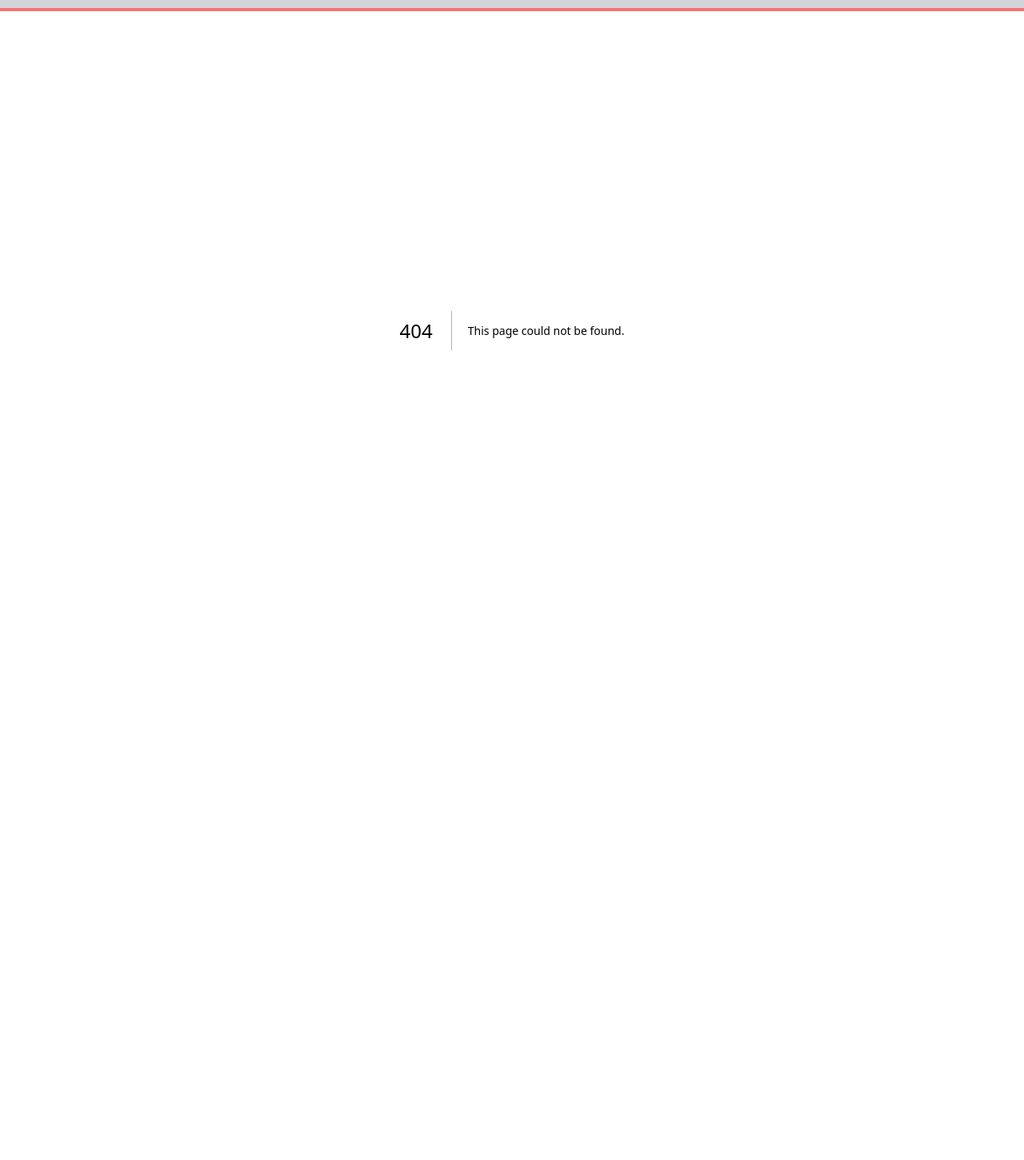
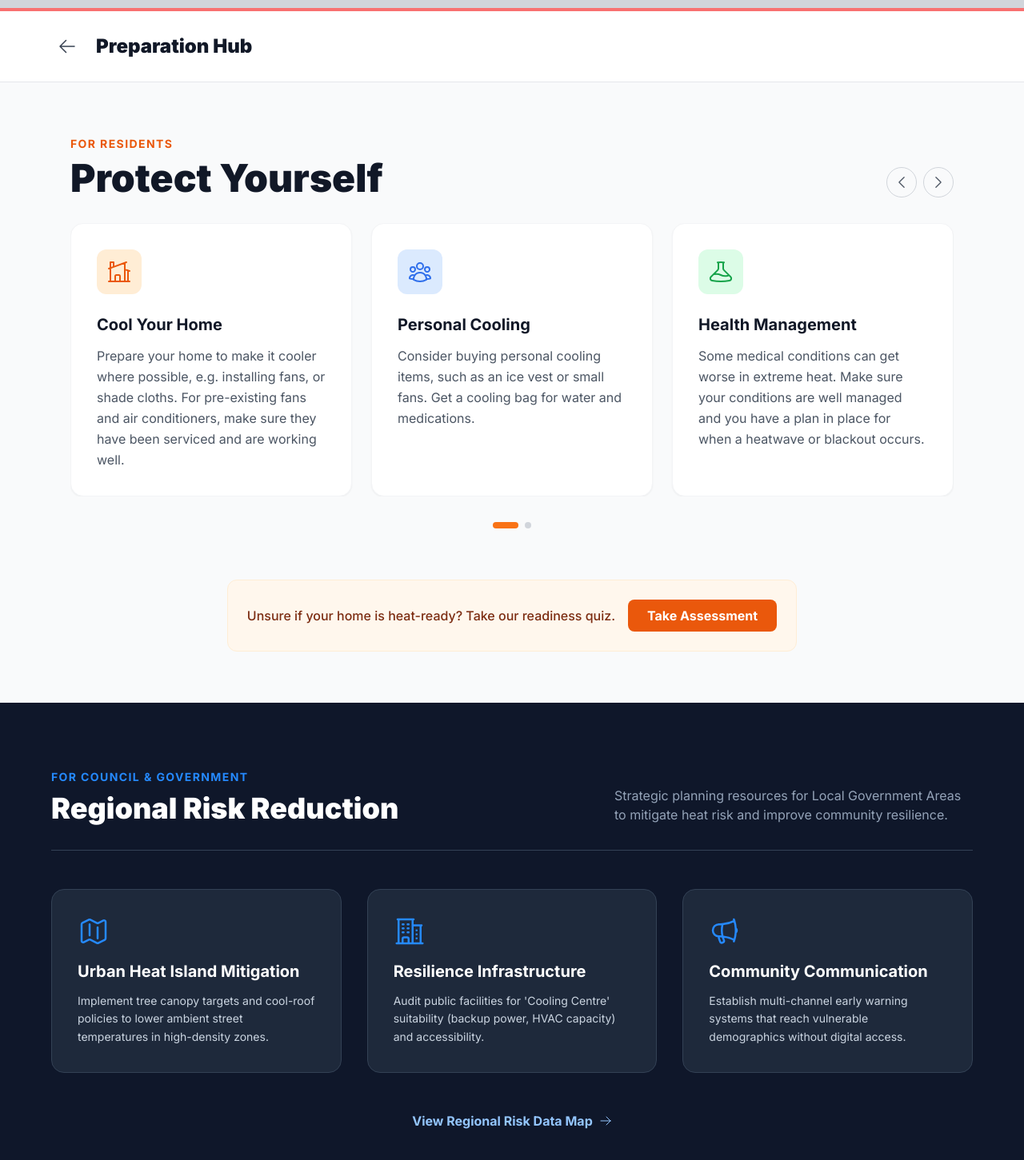
Before and after one commit to RubinInsert/HeatwaveHub, a Next.js app: page /prepare in a window 1280 px wide. Before the commit this address had no page. Shown: the part 97-1548 px from the top of the page at 80% size. Before the commit the page ends 911 px from the top, so only its background shows below. Built offline with nearby package versions, Linux system fonts and the light colour scheme; a web font is replaced by a local one.

Commit message:
Prepare Page + Carousel

```diff
--- a/app/page.tsx
+++ b/app/page.tsx
@@ -51,7 +51,7 @@ export default function Page() {
 
         <div className="flex text-center flex-col md:flex-row gap-4 justify-around text-white font-bold text-2xl mt-12">
           <NavCard
-            href="/"
+            href="/prepare"
             bgColor="bg-orange-400"
             iconSrc="/icons/emergency-heat-icon.svg"
             altText="Heatwave Icon"
--- /dev/null
+++ b/app/prepare/SlideTips.tsx
@@ -0,0 +1,163 @@
+"use client";
+
+import { useState } from "react";
+import {
+  HomeModernIcon,
+  BeakerIcon,
+  UserGroupIcon,
+  HeartIcon,
+  BoltIcon,
+  ArchiveBoxIcon,
+  ChevronLeftIcon,
+  ChevronRightIcon,
+} from "@heroicons/react/24/outline";
+import { DogIcon, GroupIcon, ShoppingBagIcon } from "lucide-react";
+
+export default function SlideTips() {
+  const [currentSlide, setCurrentSlide] = useState(0);
+
+  // Data: 6 items
+  const individualTips = [
+    {
+      title: "Cool Your Home",
+      description:
+        "Prepare your home to make it cooler where possible, e.g. installing fans, or shade cloths. For pre-existing fans and air conditioners, make sure they have been serviced and are working well.",
+      icon: HomeModernIcon,
+      color: "bg-orange-100 text-orange-600",
+    },
+    {
+      title: "Personal Cooling",
+      description:
+        "Consider buying personal cooling items, such as an ice vest or small fans. Get a cooling bag for water and medications.",
+      icon: UserGroupIcon,
+      color: "bg-blue-100 text-blue-600",
+    },
+    {
+      title: "Health Management",
+      description:
+        "Some medical conditions can get worse in extreme heat. Make sure your conditions are well managed and you have a plan in place for when a heatwave or blackout occurs.",
+      icon: BeakerIcon,
+      color: "bg-green-100 text-green-600",
+    },
+    {
+      title: "Emergency Planning",
+      description:
+        "Plan ahead to make sure you have enough supplies, such as food, water and any medication required.",
+      icon: HeartIcon,
+      color: "bg-red-100 text-red-600",
+    },
+    {
+      title: "Pet Preparedness",
+      description:
+        "Make a plan for any pets or animals and ensure they have enough food and water and a cool place to shelter during a heatwave or a blackout.",
+      icon: DogIcon,
+      color: "bg-purple-100 text-purple-600",
+    },
+    {
+      title: "Community Resources",
+      description:
+        "Investigate public locations in your local area where you could go to stay cool e.g. community centres, libraries, movie theatres",
+      icon: ShoppingBagIcon,
+      color: "bg-yellow-100 text-yellow-600",
+    },
+  ];
+
+  // Logic to chunk data into groups of 3
+  const itemsPerSlide = 3;
+  const totalSlides = Math.ceil(individualTips.length / itemsPerSlide);
+
+  const nextSlide = () => {
+    setCurrentSlide((prev) => (prev === totalSlides - 1 ? 0 : prev + 1));
+  };
+
+  const prevSlide = () => {
+    setCurrentSlide((prev) => (prev === 0 ? totalSlides - 1 : prev - 1));
+  };
+
+  const slides = Array.from({ length: totalSlides }, (_, i) =>
+    individualTips.slice(i * itemsPerSlide, i * itemsPerSlide + itemsPerSlide)
+  );
+
+  return (
+    <section className="py-16 px-6 max-w-6xl mx-auto w-full">
+      {/* Header & Controls */}
+      <div className="flex flex-col md:flex-row justify-between items-end mb-8">
+        <div>
+          <span className="text-orange-600 font-bold tracking-widest uppercase text-sm">
+            For Residents
+          </span>
+          <h2 className="text-4xl md:text-5xl font-black text-gray-900 mt-2">
+            Protect Yourself
+          </h2>
+        </div>
+
+        {/* Buttons */}
+        <div className="flex gap-2 mt-4 md:mt-0">
+          <button
+            onClick={prevSlide}
+            className="p-2 rounded-full border border-gray-300 hover:bg-orange-50 hover:border-orange-300 transition-all text-gray-600"
+            aria-label="Previous tips"
+          >
+            <ChevronLeftIcon className="w-5 h-5" />
+          </button>
+          <button
+            onClick={nextSlide}
+            className="p-2 rounded-full border border-gray-300 hover:bg-orange-50 hover:border-orange-300 transition-all text-gray-600"
+            aria-label="Next tips"
+          >
+            <ChevronRightIcon className="w-5 h-5" />
+          </button>
+        </div>
+      </div>
+
+      {/* CAROUSEL WINDOW */}
+      <div className="overflow-hidden">
+        <div
+          className="flex transition-transform duration-500 ease-in-out"
+          style={{ transform: `translateX(-${currentSlide * 100}%)` }}
+        >
+          {slides.map((slideGroup, slideIndex) => (
+            <div
+              key={slideIndex}
+              className="w-full flex-shrink-0 grid md:grid-cols-3 gap-6"
+            >
+              {slideGroup.map((tip) => (
+                <div
+                  key={tip.title}
+                  className="bg-white p-8 rounded-2xl shadow-sm border border-gray-100 hover:shadow-md transition-shadow h-full"
+                >
+                  <div
+                    className={`w-14 h-14 rounded-xl flex items-center justify-center mb-6 ${tip.color}`}
+                  >
+                    <tip.icon className="w-8 h-8" />
+                  </div>
+                  <h3 className="text-xl font-bold text-gray-900 mb-3">
+                    {tip.title}
+                  </h3>
+                  <p className="text-gray-600 leading-relaxed">
+                    {tip.description}
+                  </p>
+                </div>
+              ))}
+            </div>
+          ))}
+        </div>
+      </div>
+
+      {/* Dots */}
+      <div className="flex justify-center gap-2 mt-8">
+        {slides.map((_, index) => (
+          <button
+            key={index}
+            onClick={() => setCurrentSlide(index)}
+            className={`h-2 rounded-full transition-all duration-300 ${
+              currentSlide === index
+                ? "w-8 bg-orange-500"
+                : "w-2 bg-gray-300 hover:bg-orange-300"
+            }`}
+          />
+        ))}
+      </div>
+    </section>
+  );
+}
--- /dev/null
+++ b/app/prepare/page.tsx
@@ -0,0 +1,114 @@
+import Link from "next/link";
+import SlideTips from "./SlideTips"; // Adjust path if needed
+import {
+  ArrowLeftIcon,
+  MapIcon,
+  BuildingOffice2Icon,
+  MegaphoneIcon,
+} from "@heroicons/react/24/outline";
+
+export default function PreparePage() {
+  // LGA Data stays here as it's static for now
+  const lgaStrategies = [
+    {
+      title: "Urban Heat Island Mitigation",
+      description:
+        "Implement tree canopy targets and cool-roof policies to lower ambient street temperatures in high-density zones.",
+      icon: MapIcon,
+    },
+    {
+      title: "Resilience Infrastructure",
+      description:
+        "Audit public facilities for 'Cooling Centre' suitability (backup power, HVAC capacity) and accessibility.",
+      icon: BuildingOffice2Icon,
+    },
+    {
+      title: "Community Communication",
+      description:
+        "Establish multi-channel early warning systems that reach vulnerable demographics without digital access.",
+      icon: MegaphoneIcon,
+    },
+  ];
+
+  return (
+    <main className="min-h-screen bg-gray-50 flex flex-col">
+      {/* Navigation */}
+      <div className="bg-white border-b border-gray-200 p-6 sticky top-0 z-20">
+        <div className="max-w-6xl mx-auto flex items-center gap-4">
+          <Link
+            href="/"
+            className="p-2 rounded-full hover:bg-gray-100 transition-colors"
+          >
+            <ArrowLeftIcon className="w-6 h-6 text-gray-700" />
+          </Link>
+          <h1 className="text-2xl font-black text-gray-900">Preparation Hub</h1>
+        </div>
+      </div>
+
+      {/* COMPONENT: Individual Tips Carousel */}
+      <SlideTips />
+
+      {/* Call to Action for Individuals (Kept outside component for layout flexibility, or you can move it in) */}
+      <div className="max-w-6xl mx-auto px-6 mb-16">
+        <div className="bg-orange-50 rounded-xl p-6 border border-orange-100 flex flex-col md:flex-row items-center justify-between gap-4">
+          <p className="font-medium text-orange-900">
+            Unsure if your home is heat-ready? Take our readiness quiz.
+          </p>
+          <Link
+            href="/test"
+            className="bg-orange-600 text-white px-6 py-2 rounded-lg font-bold hover:bg-orange-700 transition-colors whitespace-nowrap"
+          >
+            Take Assessment
+          </Link>
+        </div>
+      </div>
+
+      {/* SECTION 2: FOR LGAs */}
+      <section className="bg-slate-900 text-white py-20 px-6 mt-auto">
+        <div className="max-w-6xl mx-auto">
+          <div className="flex flex-col md:flex-row md:items-end justify-between gap-6 mb-12 border-b border-slate-700 pb-8">
+            <div>
+              <span className="text-blue-400 font-bold tracking-widest uppercase text-sm">
+                For Council & Government
+              </span>
+              <h2 className="text-3xl md:text-4xl font-black mt-2">
+                Regional Risk Reduction
+              </h2>
+            </div>
+            <p className="text-slate-400 max-w-md text-right md:text-left">
+              Strategic planning resources for Local Government Areas to mitigate
+              heat risk and improve community resilience.
+            </p>
+          </div>
+
+          <div className="grid md:grid-cols-3 gap-8">
+            {lgaStrategies.map((strat) => (
+              <div
+                key={strat.title}
+                className="bg-slate-800 p-8 rounded-2xl border border-slate-700 hover:border-blue-500 transition-colors group"
+              >
+                <strat.icon className="w-10 h-10 text-blue-400 mb-4 group-hover:scale-110 transition-transform" />
+                <h3 className="text-xl font-bold text-white mb-3">
+                  {strat.title}
+                </h3>
+                <p className="text-slate-300 leading-relaxed text-sm">
+                  {strat.description}
+                </p>
+              </div>
+            ))}
+          </div>
+
+          <div className="mt-12 flex justify-center">
+            <Link
+              href="/heatwave-map"
+              className="inline-flex items-center gap-2 text-blue-300 font-bold hover:text-blue-200 hover:underline"
+            >
+              View Regional Risk Data Map{" "}
+              <ArrowLeftIcon className="w-4 h-4 rotate-180" />
+            </Link>
+          </div>
+        </div>
+      </section>
+    </main>
+  );
+}
```
